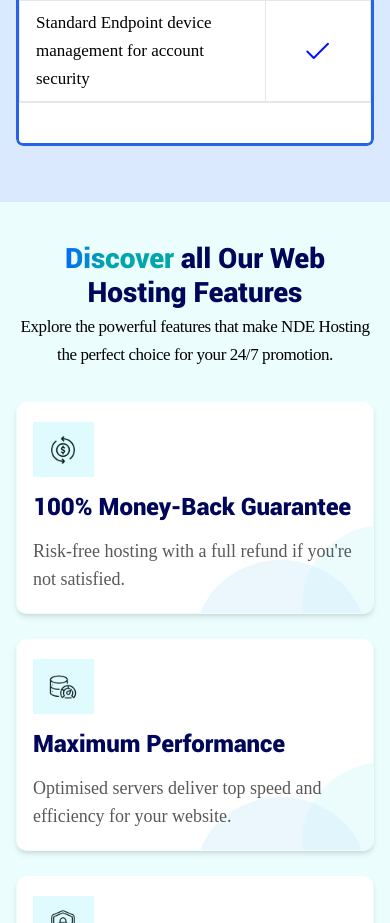
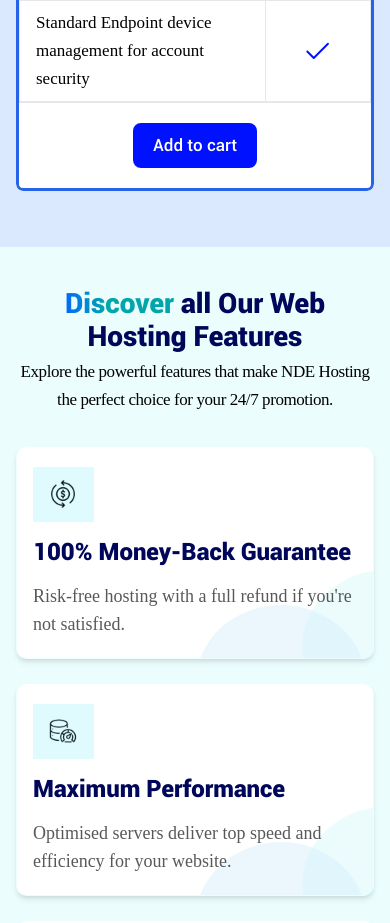
Before and after one commit to smackdowna/NDE_FRONTEND, a Next.js app: page /hosting in a window 390 px wide. Shown: the part 2040-2963 px from the top of the page. Built offline with nearby package versions, Linux system fonts and the light colour scheme; no server answers.

Commit message:
issues addtoCart

```diff
--- a/src/app/(pages)/googleworkspace/_components/Plans.tsx
+++ b/src/app/(pages)/googleworkspace/_components/Plans.tsx
@@ -558,6 +558,7 @@ const RightPlan: React.FC = () => {
                   <div className="flex items-center justify-center w-full py-5">
                   <button
                       className="bg-home-primary button-medium  text-white  rounded-lg mx-auto max-md:mx-1"
+                      onClick={() => handleAddToCart(selectedPlan)}
                     >
                       Add to cart
                     </button>
--- a/src/app/(pages)/hosting/_components/PlanModal.css
+++ b/src/app/(pages)/hosting/_components/PlanModal.css
@@ -353,7 +353,7 @@ span.hosting-plan {
   }
 
   .hostingModalContent {
-    /* height: 560px; */
+    height: 560px;
     overflow-y: scroll;
   }
 
--- a/src/app/(pages)/hosting/_components/RightPlan.tsx
+++ b/src/app/(pages)/hosting/_components/RightPlan.tsx
@@ -566,7 +566,8 @@ const RightPlan: React.FC = () => {
                     <hr />
                     <div className="flex items-center justify-center w-full py-5">
                     <button
-                        className="hidden bg-home-primary button-medium  text-white  rounded-lg mx-auto max-md:mx-1"
+                        className="bg-home-primary button-medium  text-white  rounded-lg mx-auto max-md:mx-1"
+                        onClick={() => handleAddToCart(selectedPlan? selectedPlan : 'Starter')}
                       >
                         Add to cart
                       </button>
```
